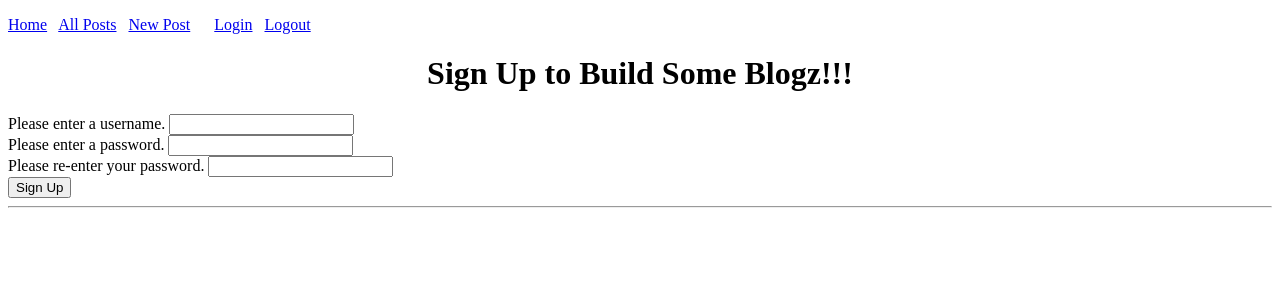
After one commit to SRAUSCH96/blogz, a Flask app: page /sign_up in a window 1280 px wide. The commit adds this page. Shown: the top 300 px of the page. Run offline with Flask 2, Linux system fonts and the light colour scheme.

Commit message:
finished blogz

```diff
--- a/main.py
+++ b/main.py
@@ -1,4 +1,4 @@
-from flask import Flask, request, redirect, render_template
+from flask import Flask, request, redirect, render_template, session, flash
 from flask_sqlalchemy import SQLAlchemy
 import cgi
 import os
@@ -7,83 +7,179 @@ template_dir = os.path.join(os.path.dirname(__file__), 'templates')
 jinja_env = jinja2.Environment(loader = jinja2.FileSystemLoader(template_dir), autoescape=True)
 app = Flask(__name__)
 app.config['DEBUG'] = True
-app.config['SQLALCHEMY_DATABASE_URI'] = 'mysql+pymysql://build-a-blog:bloggin@localhost:8889/build-a-blog'
-
+app.config['SQLALCHEMY_DATABASE_URI'] ='mysql+pymysql://Blogz:blogz@localhost:8889/blogz'
 app.config['SQLALCHEMY_ECHO'] = True
 db = SQLAlchemy(app)
-
-
-
+app.secret_key = 'y337kGcys&zP3B'
 
 class Blog(db.Model):
     id = db.Column(db.Integer, primary_key=True)
     title = db.Column(db.String(120))
-    body = db.Column(db.String(120))
+    body = db.Column(db.String(240))
+    user_id = db.Column(db.Integer, db.ForeignKey('user.id'))
 
-    def __init__(self, title, body):
+    def __init__(self, title, body, owner):
         self.title = title
         self.body = body
+        self.owner = owner
 
 
+class User(db.Model):
+    id = db.Column(db.Integer, primary_key=True)
+    username = db.Column(db.String(120), unique=True)
+    password = db.Column(db.String(120))
+    blogs = db.relationship('Blog', backref='owner')
+
+    def __init__(self, username, password):
+        self.username = username
+        self. password = password
+
+@app.before_request
+def require_login():
+    allowed_routes = ['log_on', 'register', 'index', 'blog_index', 'login_validate', 'new_blog','newblog_validate']
+    if request.endpoint not in allowed_routes and 'username' not in session:
+        return redirect('/login')
 
 
+@app.route('/home')
+def index():
+    users = User.query.all()
 
+    template = jinja_env.get_template('home.html')
+    return template.render(users=users)
 @app.route('/blog')
+def blog_index():
+    blog_id = request.args.get('id')
+    blog_user = request.args.get('user')
+
+    if not blog_id and not blog_user:
+        blogss = Blog.query.all()
+        userss = User.query.all()
+        template = jinja_env.get_template('all_blogs.html')
+        return template.render(blogss=blogss, userss=userss)
+    elif blog_id:
+        the_entry = Blog.query.get(blog_id)
+        the_user = the_entry.owner
 
 
-def index():
-    blog_id = request.args.get('id')
-    if not blog_id:
-        blogs = Blog.query.all()
-        return render_template('the_blog.html',blogs=blogs)
+        template = jinja_env.get_template('a_blog.html')
+
+        return template.render(entry = the_entry, a_user = the_user)
     else:
-        the_entry = Blog.query.get(blog_id)
-        #the_blog = Blog.blog_id
-        b_title = the_entry.title
-        b_body = the_entry.body
-        #return render_template('entry.html')
-        return render_template('entry.html', entry=the_entry)
+
+        a_user = User.query.filter_by(id = blog_user).first()
+        user_blogs = Blog.query.filter_by(owner = a_user).all()
+        template = jinja_env.get_template('a_user.html')
+        return template.render(blogss=user_blogs, the_user = a_user)
+
+@app.route('/newpost')
+def newblog():
+    template = jinja_env.get_template('new_post.html')
+    return template.render(failed_title='', title_error='', failed_body='', body_error='')
+@app.route('/newpost', methods=['POST'])
+def newblog_validate():
+    owner = User.query.filter_by(username=session['username']).first()
+    title = request.form['new_title']
+    body = request.form['new_body']
+    title_error=''
+    body_error=''
+    if not title:
+        title_error="Please enter a title for your blog."
+    if not body:
+        body_error="Please enter a body for your blog."
+    if not title_error and not body_error:
+        new_blog = Blog(title, body, owner)
+        db.session.add(new_blog)
+        db.session.commit()
+        a_user = new_blog.owner
+        template = jinja_env.get_template('a_blog.html')
+        return template.render(entry = new_blog, a_user = a_user)
+    else:
+        template = jinja_env.get_template('new_post.html')
+        return template.render(failed_title=title, title_error=title_error, failed_body=body, body_error=body_error)
 
 
+@app.route('/login')
+def log_on():
+    template = jinja_env.get_template('login.html')
+    return template.render(failed_login='', login_error='', failed_logpass='', logpass_error='')
+
+@app.route('/login', methods=['POST'])
+def login_validate():
+
+    name = request.form['login_name']
+    the_pass = request.form['login_password']
+    login_error=''
+    logpass_error=''
+    user = User.query.filter_by(username=name).first()
+
+    if not name:
+        login_error="Please enter your username."
+    if not the_pass:
+        logpass_error="Please enter your password."
+    if not login_error and not logpass_error:
+        if user:
+            if user.password == the_pass:
+                session['username'] = name
+                return redirect('/newpost')
+            else:
+                logpass_error = "Incorrect password."
+                template = jinja_env.get_template('login.html')
+                return template.render(failed_login=name, login_error=login_error, failed_logpass=the_pass, logpass_error=logpass_error)
+        else:
+            login_error="Invalid username."
+            template = jinja_env.get_template('login.html')
+            return template.render(failed_login=name, login_error=login_error, failed_logpass=the_pass, logpass_error=logpass_error)
+
+    else:
+        template = jinja_env.get_template('login.html')
+        return template.render(failed_login=name, login_error=login_error, failed_logpass=the_pass, logpass_error=logpass_error)
+
+@app.route('/logout')
+def delete_user():
+
+    del session['username']
+    return redirect('/blog')
 
 
-@app.route('/newpost')
-def add_index():
-    template = jinja_env.get_template('add.html')
-    return template.render(failed_title='', title_error='', failed_body='', body_error='')
+@app.route('/sign_up')
+def register():
+    template = jinja_env.get_template('signup.html')
+    return template.render(failed_name='', name_error='', failed_password='', password_error='', verify_error='')
+@app.route('/sign_up', methods=['POST'])
+def sign_validate():
+    user_name = request.form['reg_username']
+    pass_word = request.form['reg_password']
+    verify = request.form['ver_password']
+    name_error=''
+    password_error=''
+    verify_error=''
+    if not user_name:
+        name_error="Please enter a username."
+    if not pass_word:
+        password_error="Please enter a password."
+    if not verify:
+        verify_error="Please verify your password."
+    if pass_word != verify:
+        verify_error = "Passwords do not match."
+    if len(user_name) > 0 and len(user_name) < 3:
+        name_error = "Not a valid username."
+    if len(pass_word) > 0 and len(pass_word) < 3:
+        password_error = "Not a valid password."
+    xist = User.query.filter_by(username = user_name).first()
+    if xist:
+        name_error = "User already exists."
+    if not name_error and not password_error and not verify_error:
 
+        new_user = User(user_name, pass_word)
+        db.session.add(new_user)
+        db.session.commit()
 
-    #return render_template('add.html')
-@app.route('/newpost', methods=['POST'])
-def add_blog():
-    blog_title = request.form['blog']
-    blog_body = request.form['stuff']
-
-    title_error=''
-
-    body_error=''
-
-    if not blog_title:
-        title_error='Please enter a blog title!'
-    if not blog_body:
-        body_error='Please enter a blog body!'
-    if not title_error and not body_error:
-        new_blog = Blog(blog_title, blog_body)
-        db.session.add(new_blog)
-        db.session.commit()
-        #blogs = Blog.query.all()
-        new_id = new_blog.id
-        the_new = Blog.query.get(new_id)
-        return render_template('entry.html', entry=the_new)
-        #return redirect('/blog?id={0}').format('new_id')
-
-        #return render_template('the_blog.html',blogs=blogs)
-        #return redirect('/blog')
+        session['username'] = user_name
+        return redirect('/newpost')
     else:
-        template = jinja_env.get_template('add.html')
-        return template.render(failed_title=blog_title, title_error=title_error, failed_body=blog_body, body_error=body_error)
-
-
+        template = jinja_env.get_template('signup.html')
+        return template.render(failed_name=user_name, name_error= name_error, failed_password=pass_word, password_error=password_error, verify_error=verify_error)
 
 if __name__ == '__main__':
     app.run()
--- a/templates/entry.html
+++ b/templates/a_blog.html
@@ -3,4 +3,8 @@
 <h1>{{entry.title}}</h1>
 <br/>
 <p>{{entry.body}}</p>
+<br/>
+
+<h6>Written by: <a href="/blog?user={{a_user.id}}">{{a_user.username}}</a></h6>
+
 {% endblock %}
--- a/templates/base.html
+++ b/templates/base.html
@@ -13,16 +13,22 @@
         </style>
     </head>
     <body>
-        <center>
-        <p>
-            <a href='/blog'>Main Blog Page</a>
-            &nbsp;
+    <p>
+        <a href='/home'>Home</a>
+        &nbsp;
+        <a href='/blog'>All Posts</a>
+        &nbsp;
+        <a href='/newpost'>New Post</a>
+        &emsp;
+        <a href='/login'>Login</a>
+        &nbsp;
+        <a href='/logout'>Logout</a>
+    </p>
+{% block content %}
+{% endblock %}
+    </body>
 
-            <a href='/newpost'>Add a Blog</a>
 
-        </p>
-        </center>
-    {% block content %}
-    {% endblock %}
-    </body>
+
+
 </html>
--- /dev/null
+++ b/templates/signup.html
@@ -0,0 +1,28 @@
+{% extends "base.html" %}
+{% block content %}
+<center>
+<h1>Sign Up to Build Some Blogz!!!</h1>
+</center>
+<form method='post'>
+    <label>
+        Please enter a username.
+        <input type="text" name='reg_username' value="{{failed_name}}" />
+        <span class="error">{{name_error}}</span>
+    </label>
+    <br/>
+    <label>
+        Please enter a password.
+        <input type="password" name='reg_password' value="{{failed_password}}" />
+        <span class="error">{{password_error}}</span>
+    </label>
+    <br/>
+    <label>
+        Please re-enter your password.
+        <input type="password" name='ver_password' />
+        <span class="error">{{verify_error}}</span>
+    </label>
+    <br/>
+    <input type="submit" value='Sign Up' />
+</form>
+<hr/>
+{% endblock %}
```
Also changed, not shown: templates/a_user.html (added, +19 -0 lines), templates/all_blogs.html (added, +36 -0 lines), templates/home.html (added, +8 -0 lines), templates/login.html (added, +25 -0 lines), templates/new_post.html (renamed from templates/add.html, +6 -7 lines), templates/the_blog.html (deleted, +0 -16 lines), 2 other files.
